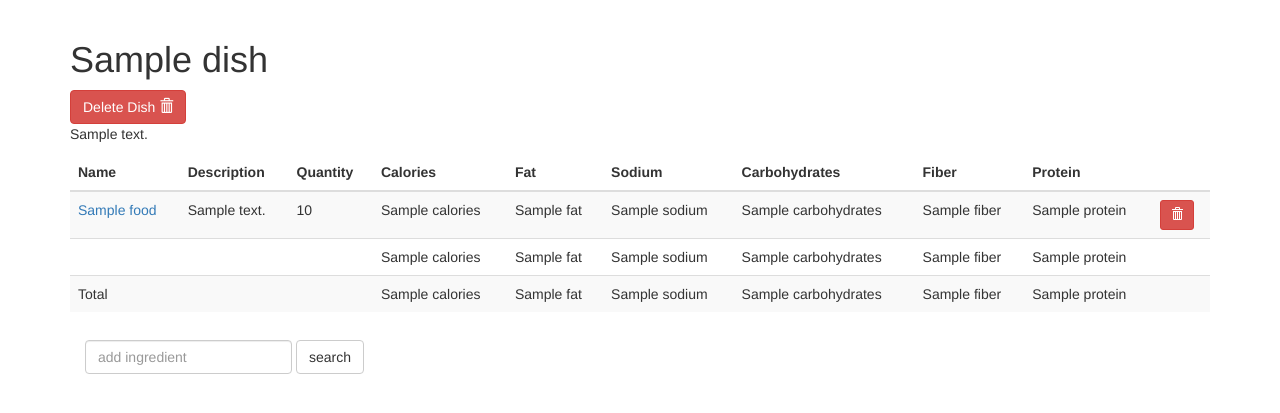
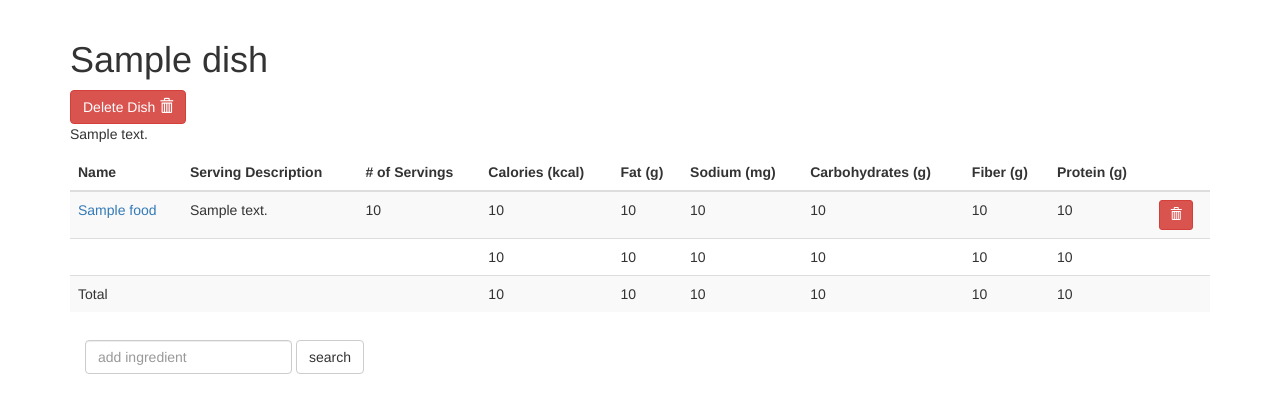
Before and after one commit to astonshane/nutri, a Python web app: template nutri/templates/dish.html in a window 1280 px wide. Shown: the part 52-465 px from the top of the page. Run offline with Jinja, Linux system fonts and the light colour scheme; the template is opened without the code that fills it: most values are stand-ins (such as "Sample title", 1, 10 or a date in 2020); some libraries are stand-ins or nearby versions.

Commit message:
bug squashing

```diff
--- a/nutri/fatsecret/fatsecret.py
+++ b/nutri/fatsecret/fatsecret.py
@@ -43,4 +43,5 @@ class Fatsecret:
             'format': 'json'
         }
         results_json = self.request(path, params)
+        # print(results_json)
         return Food(results_json['food'])
--- a/nutri/templates/tables/table-of-ingredients.html
+++ b/nutri/templates/tables/table-of-ingredients.html
@@ -2,18 +2,19 @@
     <thead>
         <tr>
         <th>Name</th>
-        <th>Description</th>
-        <th>Quantity</th>
-        <th>Calories</th>
-        <th>Fat</th>
-        <th>Sodium</th>
-        <th>Carbohydrates</th>
-        <th>Fiber</th>
-        <th>Protein</th>
+        <th>Serving Description</th>
+        <th># of Servings</th>
+        <th>Calories (kcal)</th>
+        <th>Fat (g)</th>
+        <th>Sodium (mg)</th>
+        <th>Carbohydrates (g)</th>
+        <th>Fiber (g)</th>
+        <th>Protein (g)</th>
         <th></th>
         </tr>
     </thead>
     <tbody>
+        {% set nutrition_keys = ['calories', 'fat', 'sodium', 'carbohydrates', 'fiber', 'protein'] %}
         {% for ingredient in dish.ingredients %}
         <tr>
             <td>
@@ -23,24 +24,18 @@
             </td>
             <td>{{ingredient.serving().description}}</td>
             <td>{{ingredient.quantity}}</td>
-            <td>{{ingredient.nutrition(True)['calories']}}</td>
-            <td>{{ingredient.nutrition(True)['fat']}}</td>
-            <td>{{ingredient.nutrition(True)['sodium']}}</td>
-            <td>{{ingredient.nutrition(True)['carbohydrates']}}</td>
-            <td>{{ingredient.nutrition(True)['fiber']}}</td>
-            <td>{{ingredient.nutrition(True)['protein']}}</td>
+            {% for key in nutrition_keys %}
+                <td>{{ingredient.nutrition(True)[key] | round | int }}</td>
+            {% endfor %}
             <td>{% include 'forms/ingredient-delete.html' %}</td>
         </tr>
         <tr>
             <td></td>
             <td></td>
             <td></td>
-            <td>{{ingredient.nutrition()['calories']}}</td>
-            <td>{{ingredient.nutrition()['fat']}}</td>
-            <td>{{ingredient.nutrition()['sodium']}}</td>
-            <td>{{ingredient.nutrition()['carbohydrates']}}</td>
-            <td>{{ingredient.nutrition()['fiber']}}</td>
-            <td>{{ingredient.nutrition()['protein']}}</td>
+            {% for key in nutrition_keys %}
+                <td>{{ingredient.nutrition()[key] | round | int }}</td>
+            {% endfor %}
             <td></td>
         </tr>
         {% endfor %}
@@ -48,12 +43,9 @@
             <td>Total</td>
             <td></td>
             <td></td>
-            <td>{{dish.nutrition()['calories']}}</td>
-            <td>{{dish.nutrition()['fat']}}</td>
-            <td>{{dish.nutrition()['sodium']}}</td>
-            <td>{{dish.nutrition()['carbohydrates']}}</td>
-            <td>{{dish.nutrition()['fiber']}}</td>
-            <td>{{dish.nutrition()['protein']}}</td>
+            {% for key in nutrition_keys %}
+                <td>{{dish.nutrition()[key] | round | int }}</td>
+            {% endfor %}
             <td></td>
         </tr>
     </tbody>
```
Also changed, not shown: nutri/fatsecret/serving.py (+10 -11 lines), nutri/models.py (+5 -5 lines).
